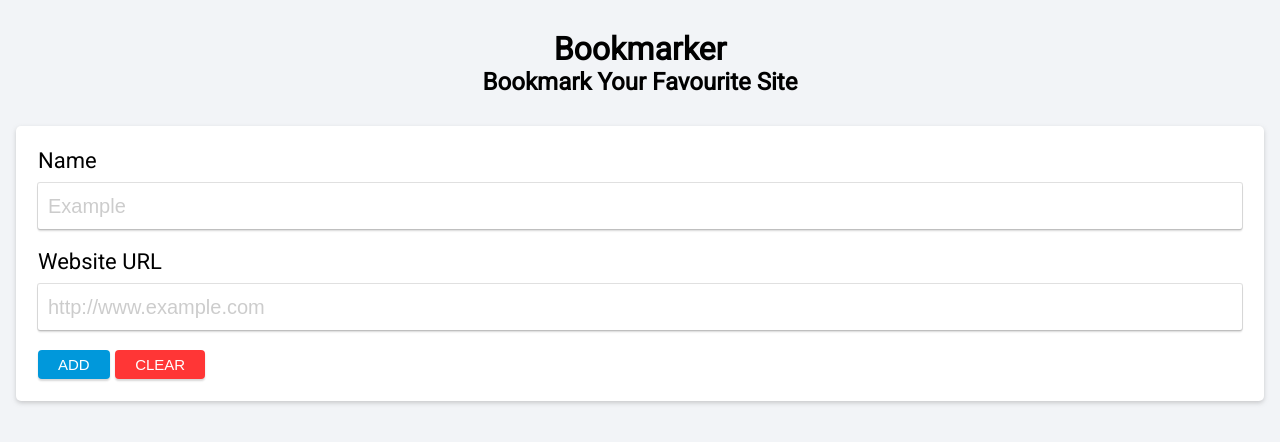
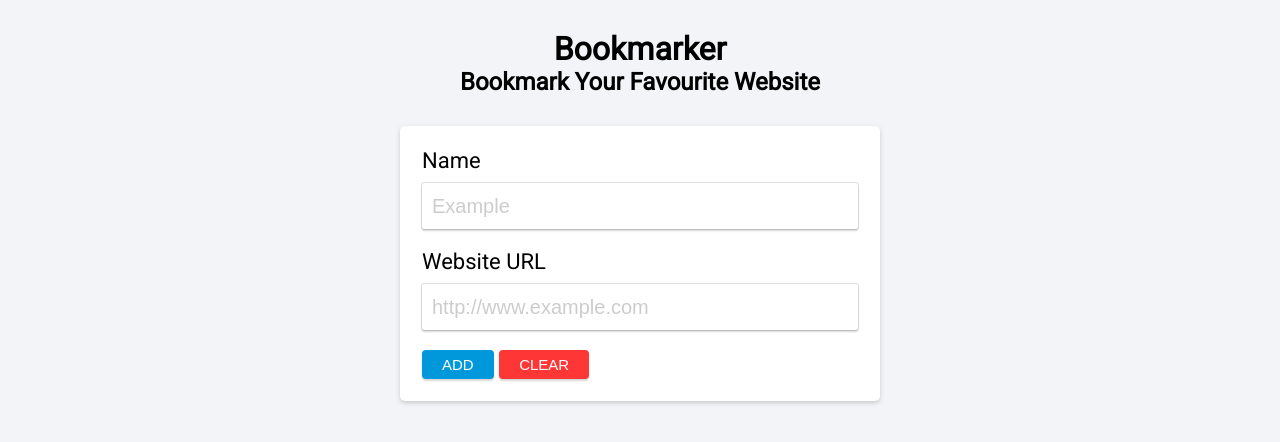
Before and after one commit to fwzmhmd/bookmarker, a plain HTML site: page index.html in a window 1280 px wide. Drawn offline with Linux system fonts and the light colour scheme.

Commit message:
Rewording and add media queries

```diff
--- a/css/style.css
+++ b/css/style.css
@@ -116,3 +116,17 @@ a.btn-red {
 	color: rgba(0,0,0,0.4);
 	margin-bottom: 15px;
 }
+
+@media (min-width: 1024px) {
+	body {
+		width: 50%;
+		margin: auto;
+	}
+}
+
+@media (min-width: 1280px) {
+	body {
+		width: 40%;
+		margin: auto;
+	}
+}
--- a/index.html
+++ b/index.html
@@ -11,7 +11,7 @@
 
 	<div class="header">
 		<h1>Bookmarker</h1>
-		<h2>bookmark your favourite site</h2>
+		<h2>bookmark your favourite Website</h2>
 	</div>
 
 	<div class="container">
--- a/js/main.js
+++ b/js/main.js
@@ -76,7 +76,7 @@ function getBookmarks() {
 
 function validateForm(siteName, siteUrl) {
 	if (!siteName || !siteUrl) {
-		alert("Please enter some values");
+		alert("Please fill in the fields");
 		return false;
 	}
 
@@ -85,7 +85,7 @@ function validateForm(siteName, siteUrl) {
 	var regex = new RegExp(expression);
 
 	if(!siteUrl.match(regex)){
-		alert("Please enter a valid url (Hint: Should begin with 'http://')");
+		alert("Please enter a Valid URL (Hint: URL should begin with 'http://')");
 		return false;
 	}
 	return true;
```
